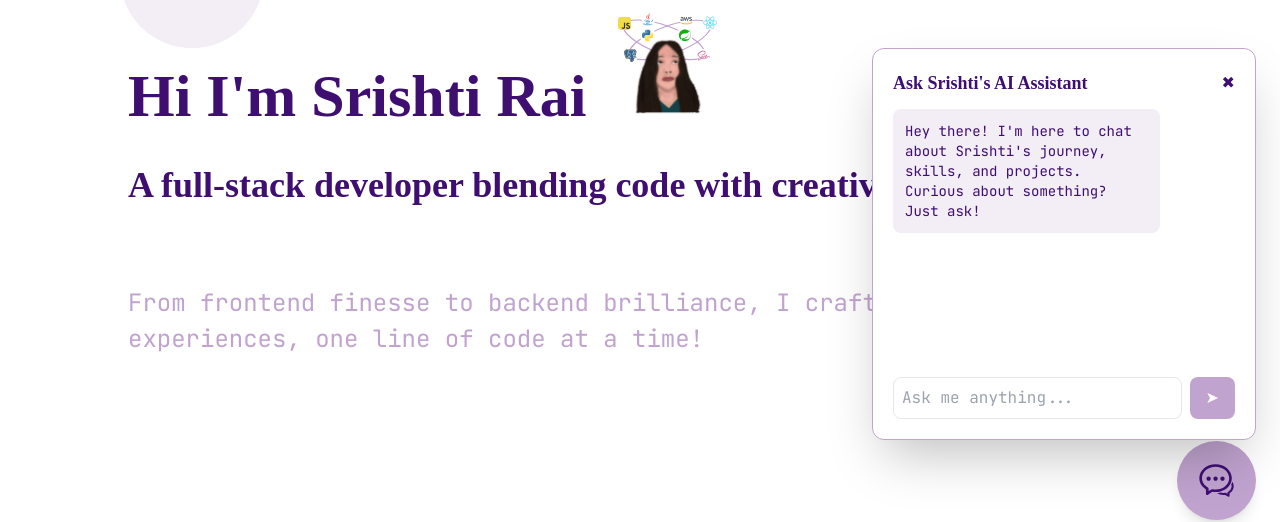
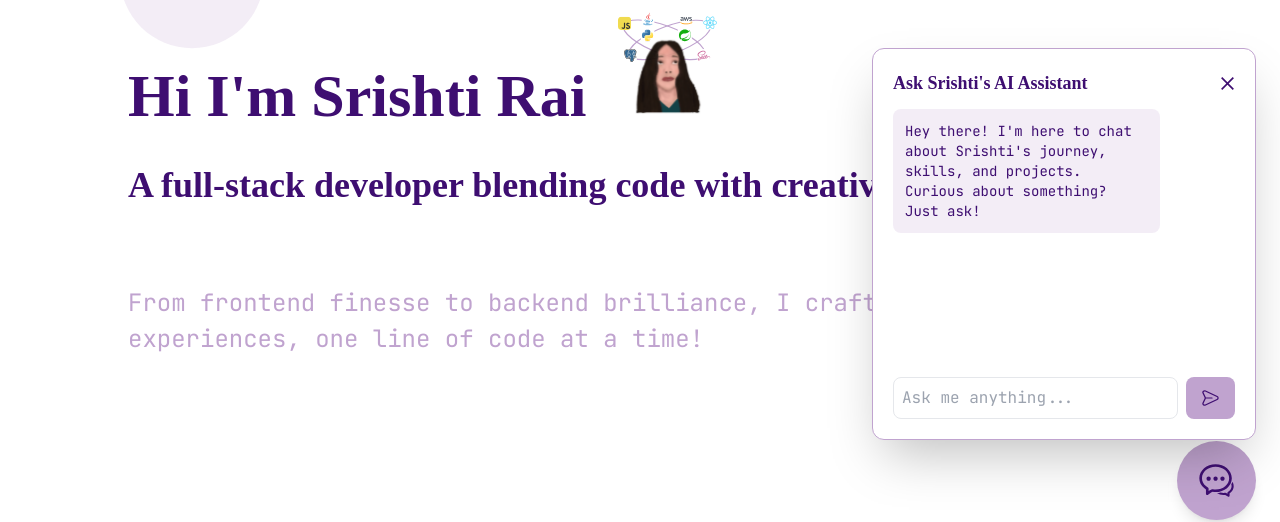
Before and after one commit to srishtirai/portfolio, a Next.js app: page / in a window 1280 px wide. Both pictures are taken after a click on the button "Open chat assistant". Shown: the part 256-778 px from the top of the page. Built offline with nearby package versions, Linux system fonts and the light colour scheme; a web font is replaced by a local one.

Commit message:
Icons for chatbot

```diff
--- a/src/components/Chatbot.tsx
+++ b/src/components/Chatbot.tsx
@@ -87,10 +87,9 @@ export default function Chatbot() {
           <h3 className="text-lg font-bold text-primary">Ask Srishti&apos;s AI Assistant</h3>
           <button
             onClick={() => setIsOpen(false)}
-            className="text-primary hover:text-accent transition-all duration-300"
             aria-label="Close chat"
           >
-            ✖
+            <Image src="/images/cancel.svg" alt="Chat" width={15} height={15} className="hover:w-[16px] hover:h-[16px]"/>
           </button>
         </div>
 
@@ -142,7 +141,7 @@ export default function Chatbot() {
             disabled={loading}
             aria-label="Send message"
           >
-            ➤
+            <Image src="/images/send.svg" alt="Chat" width={20} height={20}/>
           </button>
         </div>
       </div>
```
Also changed, not shown: public/images/cancel.svg (added), public/images/send.svg (added).
